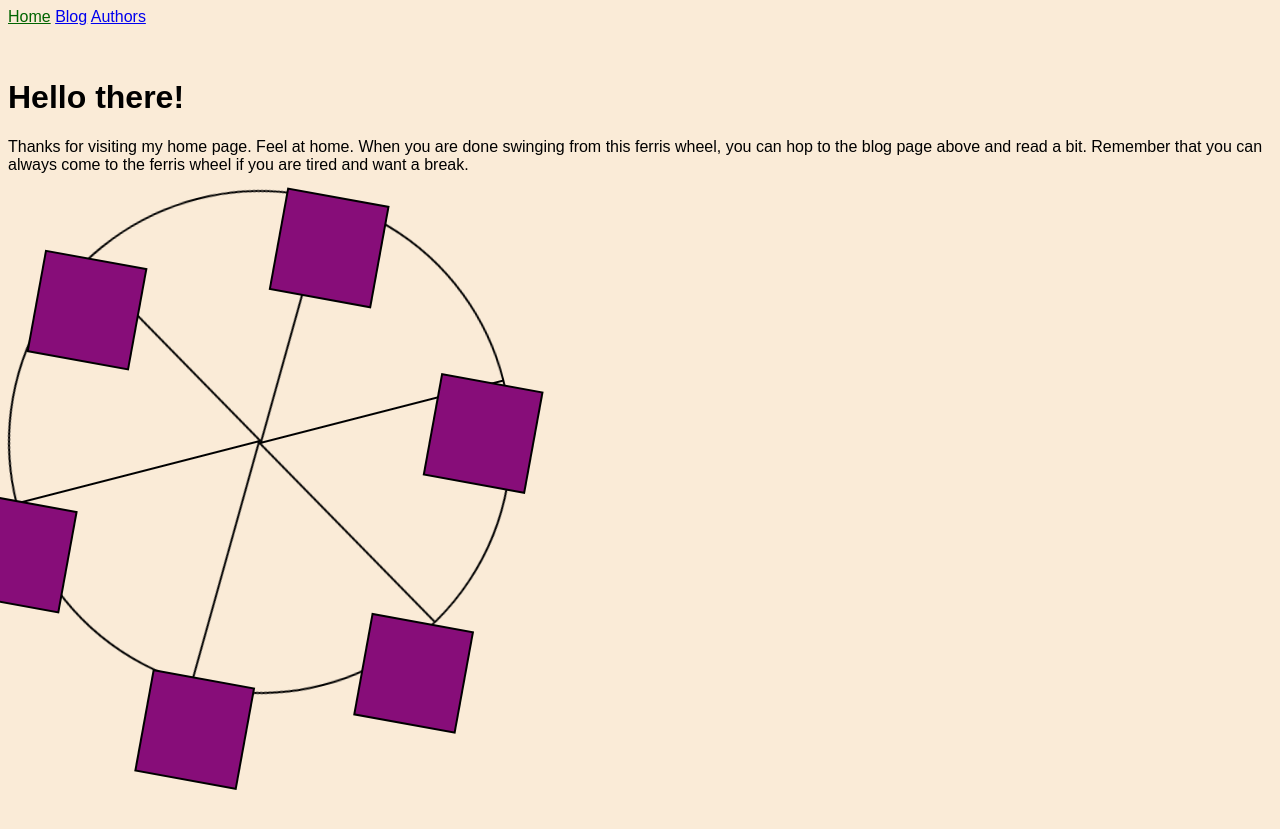
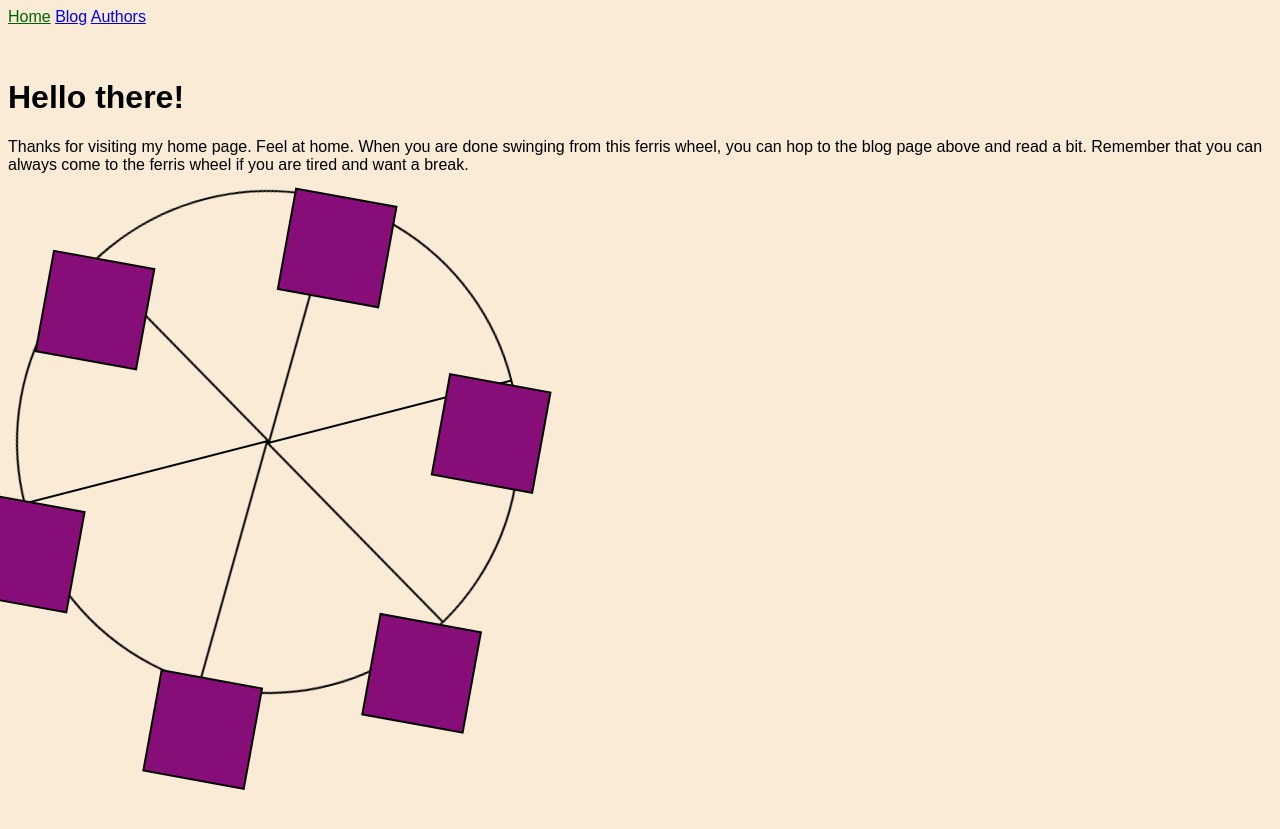
Before and after one commit to habasweiny/habasweiny.github.io, a Jekyll site: the page built from index.html, in a window 1280 px wide. Shown: the top 829 px of the page. Built offline with Jekyll 4.4.1, drawn with Linux system fonts in a browser that asks for light colours.

Commit message:
changed left=margin to 0.5rem

```diff
--- a/_sass/main.scss
+++ b/_sass/main.scss
@@ -46,7 +46,7 @@ li > a:hover {
 .wheel {
   border: 2px solid black;
   border-radius: 50%;
-  margin-left: auto;
+  margin-left: 0.5rem;
   position: absolute;
   height: 55vw;
   width: 55vw;
```
